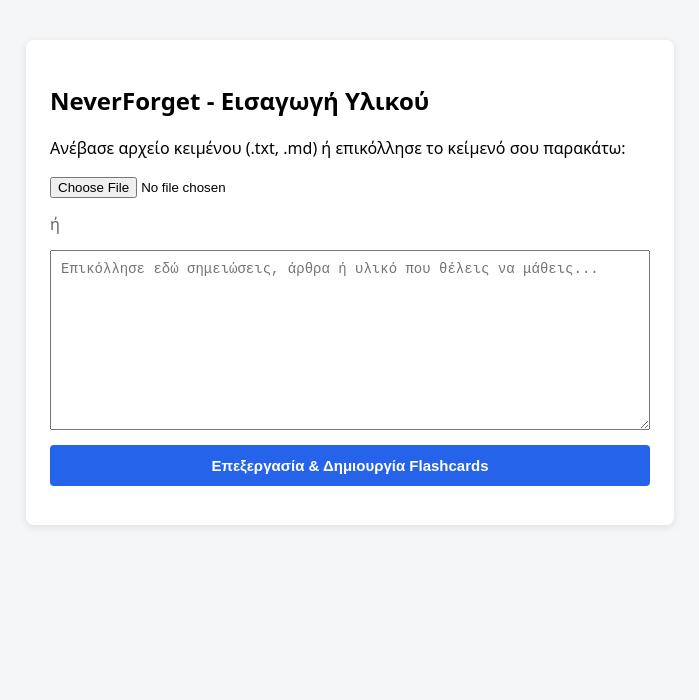
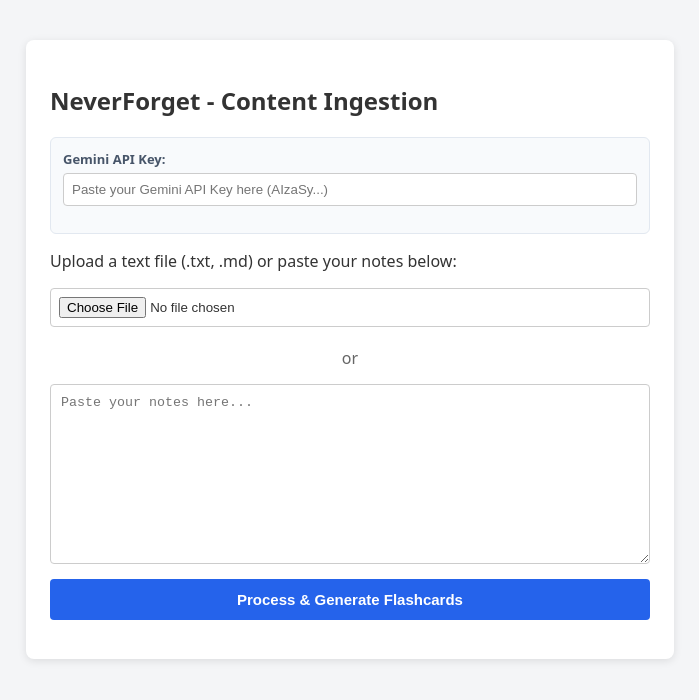
Before and after one commit to sotirisk/neverforget-dashboard, a plain HTML site: page index.html in a window 1280 px wide. Shown: the whole page, without its empty margins (290-989 px from the left). Drawn offline with nearby package versions, Linux system fonts and the light colour scheme.

Commit message:
Add API Key input field and local storage persistence

```diff
--- a/index.html
+++ b/index.html
@@ -1,94 +1,107 @@
 <!DOCTYPE html>
-<html lang="el">
+<html lang="en">
 <head>
     <meta charset="UTF-8">
+    <meta name="viewport" content="width=device-width, initial-scale=1.0">
     <title>NeverForget - Content Ingestion</title>
     <!-- Supabase JS Client -->
     <script src="https://cdn.jsdelivr.net/npm/@supabase/supabase-js@2"></script>
     <style>
-        body { font-family: system-ui, -apple-system, sans-serif; margin: 40px; background-color: #f4f6f8; }
-        .card { background: white; padding: 24px; border-radius: 8px; box-shadow: 0 2px 8px rgba(0,0,0,0.1); max-width: 600px; margin: auto; }
-        textarea { width: 100%; height: 180px; margin-top: 10px; margin-bottom: 10px; padding: 10px; box-sizing: border-box; font-size: 14px; }
-        input[type="file"] { margin-bottom: 10px; }
+        body { font-family: system-ui, -apple-system, sans-serif; margin: 40px; background-color: #f4f5f7; color: #333; }
+        .card { background: white; padding: 24px; border-radius: 8px; box-shadow: 0 2px 8px rgba(0,0,0,0.1); max-width: 600px; margin: 0 auto; }
+        textarea { width: 100%; height: 180px; margin-top: 10px; margin-bottom: 10px; padding: 10px; border: 1px solid #ccc; border-radius: 4px; box-sizing: border-box; }
+        input[type="file"], input[type="password"] { margin-bottom: 15px; width: 100%; padding: 8px; border: 1px solid #ccc; border-radius: 4px; box-sizing: border-box; }
         button { background-color: #2563eb; color: white; padding: 12px 20px; border: none; border-radius: 4px; cursor: pointer; font-weight: bold; width: 100%; font-size: 15px; }
         button:disabled { background-color: #93c5fd; cursor: not-allowed; }
         #status { margin-top: 15px; font-weight: bold; word-break: break-word; }
+        .config-group { margin-bottom: 15px; background: #f8fafc; padding: 12px; border-radius: 6px; border: 1px solid #e2e8f0; }
+        .config-group label { font-size: 13px; font-weight: bold; color: #475569; display: block; margin-bottom: 5px; }
     </style>
 </head>
 <body>
 
 <div class="card">
-    <h2>NeverForget - Εισαγωγή Υλικού</h2>
-    <p>Ανέβασε αρχείο κειμένου (.txt, .md) ή επικόλλησε το κείμενό σου παρακάτω:</p>
+    <h2>NeverForget - Content Ingestion</h2>
+
+    <!-- Gemini API Key Input Field -->
+    <div class="config-group">
+        <label for="apiKeyInput">Gemini API Key:</label>
+        <input type="password" id="apiKeyInput" placeholder="Paste your Gemini API Key here (AIzaSy...)" />
+    </div>
+
+    <p>Upload a text file (.txt, .md) or paste your notes below:</p>
 
     <input type="file" id="fileInput" accept=".txt,.md">
-    <p style="margin: 5px 0; color: #666;">ή</p>
-    <textarea id="textInput" placeholder="Επικόλλησε εδώ σημειώσεις, άρθρα ή υλικό που θέλεις να μάθεις..."></textarea>
+    <p style="text-align: center; color: #666; margin: 5px 0;">or</p>
 
-    <button id="processBtn" onclick="processContent()">Επεξεργασία & Δημιουργία Flashcards</button>
+    <textarea id="textInput" placeholder="Paste your notes here..."></textarea>
+
+    <button id="processBtn" onclick="processContent()">Process & Generate Flashcards</button>
+
     <div id="status"></div>
 </div>
 
 <script>
-    // 1. Credentials Configuration
-    const SUPABASE_URL = 'https://drfsdxongvpgvdcoibxd.supabase.co';
-    const SUPABASE_ANON_KEY = 'eyJhbGciOiJIUzI1NiIsInR5cCI6IkpXVCJ9.eyJpc3MiOiJzdXBhYmFzZSIsInJlZiI6ImRyZnNkeG9uZ3ZwZ3ZkY29pYnhkIiwicm9sZSI6ImFub24iLCJpYXQiOjE3ODg4NDA2NjUsImV4cCI6MjEwNDQxNjY2NX0.AMFYn1Br_tCXu0C5eI_f1oS8s90NBwWPitxF66YpeWI'; // Αντικατάστησε με το Supabase anon key σου
-    const GEMINI_API_KEY = 'AIzaSyDU6GCCNgHdt795eAJDXORltNzvKDds3w0';       // Αντικατάστησε με το Gemini API Key σου
-
-    // Χρήση supabaseClient για αποφυγή conflict με το global object του SDK
+    // 1. Supabase Initialization (Static Anon Key)
+    const SUPABASE_URL = 'https://xzjplfckvjylqghxeybg.supabase.co';
+    const SUPABASE_ANON_KEY = 'eyJhbGciOiJIUzI1NiIsInR5cCI6IkpXVCJ9.eyJpc3MiOiJzdXBhYmFzZSIsInJlZiI6ImRyZnNkeG9uZ3ZwZ3ZkY29pYnhkIiwicm9sZSI6ImFub24iLCJpYXQiOjE3ODg4NDA2NjUsImV4cCI6MjEwNDQxNjY2NX0.AMFYn1Br_tCXu0C5eI_f1oS8s90NBwWPitxF66YpeWI'; // Replace with your actual Supabase Anon Key
     const supabaseClient = supabase.createClient(SUPABASE_URL, SUPABASE_ANON_KEY);
 
-    // 2. Αυτόματη ανάγνωση αρχείου στο textarea
+    // 2. Load stored Gemini API Key on page load
+    document.addEventListener('DOMContentLoaded', () => {
+        const savedKey = localStorage.getItem('GEMINI_API_KEY');
+        if (savedKey) {
+            document.getElementById('apiKeyInput').value = savedKey;
+        }
+    });
+
+    // 3. File Reader Logic
     document.getElementById('fileInput').addEventListener('change', function(e) {
         const file = e.target.files[0];
         if (!file) return;
-
         const reader = new FileReader();
         reader.onload = function(e) {
             document.getElementById('textInput').value = e.target.result;
-            const statusDiv = document.getElementById('status');
-            statusDiv.style.color = '#2563eb';
-            statusDiv.innerText = 'Το αρχείο φορτώθηκε επιτυχώς στο πλαίσιο κειμένου.';
-        };
-        reader.onerror = function() {
-            alert('Σφάλμα κατά την ανάγνωση του αρχείου.');
         };
         reader.readAsText(file);
     });
 
-    // 3. Επεξεργασία Περιεχομένου & Δημιουργία Flashcards
+    // 4. Main Processing Function
     async function processContent() {
-        const text = document.getElementById('textInput').value.trim();
+        const apiKey = document.getElementById('apiKeyInput').value.trim();
+        const content = document.getElementById('textInput').value.trim();
         const statusDiv = document.getElementById('status');
         const btn = document.getElementById('processBtn');
 
-        if (!text) {
-            alert('Παρακαλώ βεβαιωθείτε ότι το πλαίσιο κειμένου περιέχει υλικό.');
+        if (!apiKey) {
+            statusDiv.style.color = 'red';
+            statusDiv.innerText = 'Error: Please enter your Gemini API Key.';
             return;
         }
 
+        if (!content) {
+            statusDiv.style.color = 'red';
+            statusDiv.innerText = 'Error: Please provide text content or select a file.';
+            return;
+        }
+
+        // Save API Key locally for future sessions
+        localStorage.setItem('GEMINI_API_KEY', apiKey);
+
         btn.disabled = true;
-        statusDiv.style.color = '#333';
-        statusDiv.innerText = 'Αποστολή στο Gemini API...';
+        statusDiv.style.color = 'blue';
+        statusDiv.innerText = '1/2: Generating flashcards via Gemini AI...';
 
         try {
-            const prompt = `
-            Analyze the following text and extract key information into high-quality active recall Question-Answer pairs for flashcards.
-            Requirements:
-            - Create clear, specific questions.
-            - Provide concise, accurate answers.
-            - Respond strictly in JSON format without markdown code blocks.
+            // Prompt construction
+            const prompt = `You are a flashcard creation assistant. Analyze the following text and generate structured flashcards (Front/Question and Back/Answer).
+Return ONLY a valid JSON array of objects with keys "front" and "back". Do not include Markdown code blocks or any other formatting.
 
-            JSON Structure:
-            [
-              {"question": "Question text here...", "answer": "Answer text here..."}
-            ]
+Text to process:
+${content}`;
 
-            Source Text:
-            ${text}
-            `;
-
-            const response = await fetch(`https://generativelanguage.googleapis.com/v1beta/models/gemini-3.6-flash:generateContent?key=${GEMINI_API_KEY}`, {
+            // Call Gemini API (using gemini-1.5-flash)
+            const response = await fetch(`https://generativelanguage.googleapis.com/v1beta/models/gemini-1.5-flash:generateContent?key=${apiKey}`, {
                 method: 'POST',
                 headers: { 'Content-Type': 'application/json' },
                 body: JSON.stringify({
@@ -97,38 +110,38 @@
                 })
             });
 
+            const data = await response.json();
+
             if (!response.ok) {
-                const errData = await response.json();
-                throw new Error(`Gemini API Error: ${errData.error?.message || response.statusText}`);
+                throw new Error(`Gemini API Error: ${data.error ? data.error.message : 'Unknown error'}`);
             }
 
-            const data = await response.json();
-            const jsonText = data.candidates[0].content.parts[0].text;
-            const flashcards = JSON.parse(jsonText);
+            const rawText = data.candidates[0].content.parts[0].text;
+            const flashcards = JSON.parse(rawText);
 
-            statusDiv.innerText = `Δημιουργήθηκαν ${flashcards.length} κάρτες. Αποθήκευση στο Supabase...`;
+            statusDiv.innerText = `2/2: Saving ${flashcards.length} flashcards to Supabase...`;
 
-            // Χρήση σταθερού dummy UUID για δοκιμαστικές εγγραφές
-            const cardsToInsert = flashcards.map(card => ({
-                user_id: '00000000-0000-0000-0000-000000000000',
-                question: card.question,
-                answer: card.answer,
-                interval: 1,
-                ease_factor: 2.5,
-                next_review_date: new Date().toISOString()
+            // Prepare records for Supabase insert
+            const recordsToInsert = flashcards.map(card => ({
+                front: card.front,
+                back: card.back
             }));
 
-            const { error } = await supabaseClient.from('flashcards').insert(cardsToInsert);
+            const { data: dbData, error: dbError } = await supabaseClient
+                .from('flashcards')
+                .insert(recordsToInsert);
 
-            if (error) throw error;
+            if (dbError) throw dbError;
 
             statusDiv.style.color = 'green';
-            statusDiv.innerText = `Επιτυχία! Προστέθηκαν ${flashcards.length} κάρτες στη βάση δεδομένων.`;
+            statusDiv.innerText = `Success! Created and stored ${flashcards.length} flashcards in Supabase.`;
+            document.getElementById('textInput').value = '';
+            document.getElementById('fileInput').value = '';
 
         } catch (err) {
-            console.error('Processing Error:', err);
+            console.error(err);
             statusDiv.style.color = 'red';
-            statusDiv.innerText = 'Σφάλμα: ' + err.message;
+            statusDiv.innerText = `Error: ${err.message}`;
         } finally {
             btn.disabled = false;
         }
```
